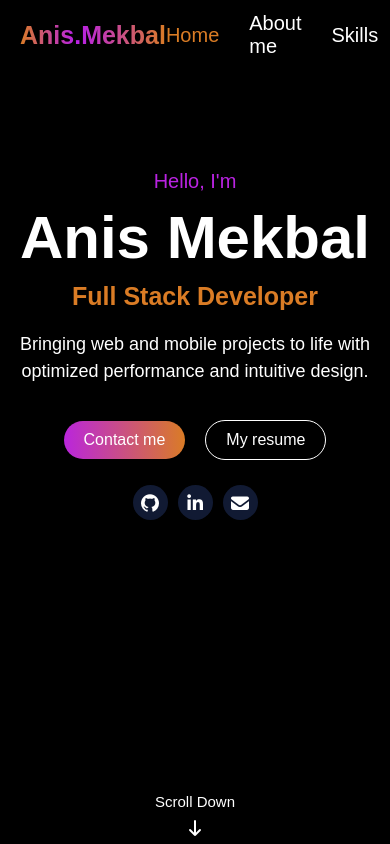
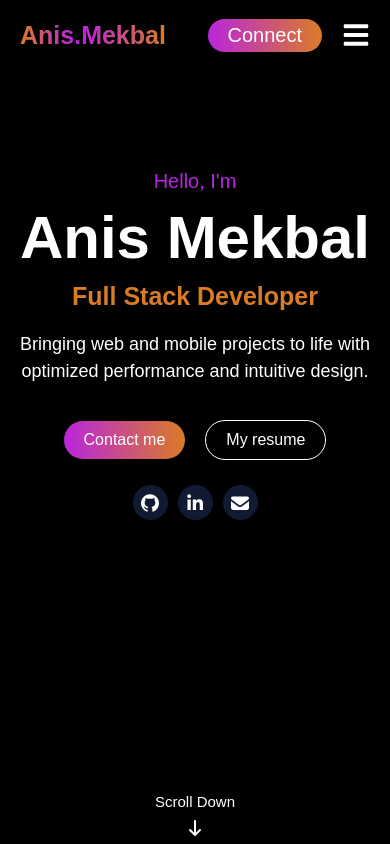
Before and after one commit to anismkb/Portfolio-MEKBAL-Anis, a React (Vite) app: page / in a window 390 px wide. Shown: the top 844 px of the page. Built offline with nearby package versions, Linux system fonts and the light colour scheme.

Commit message:
udpate navbar to adapte it to mobile

```diff
--- a/src/Components/NavBar/Navbar.css
+++ b/src/Components/NavBar/Navbar.css
@@ -90,3 +90,66 @@
 .nav-connect:hover{
     transform: scale(1.05);
 }
+
+/* --- NOUVEAU : Style pour le bouton hamburger (caché par défaut) --- */
+.navbar_toggle {
+    display: none; /* Cache l'icône sur les grands écrans (Desktop) */
+    color: white;
+    font-size: 28px;
+    margin-right: 20px;
+    z-index: 1001; /* Assurez-vous qu'il est au-dessus de tout */
+    cursor: pointer;
+}
+
+
+/* --- Media Query pour les tablettes et mobiles (Exemple : < 900px) --- */
+
+@media (max-width: 900px) {
+
+    /* 1. Afficher le bouton hamburger */
+    .navbar_toggle {
+        display: flex;
+        order: 3;
+    }
+
+    /* 2. Masquer les éléments de navigation et de fin par défaut */
+    .navbar_center{
+        display: none;
+
+        /* Styles pour positionner le menu lorsqu'il est ouvert */
+        flex-direction: column;
+        position: absolute;
+        width: 100%;
+        top: 70px; /* Commence juste en dessous de la barre de navigation */
+        right: 0;
+        background-color: rgba(0, 0, 0, 0.98); /* Fond presque opaque */
+        padding: 20px 0;
+        box-shadow: 0 4px 6px rgba(0, 0, 0, 0.5);
+        z-index: 1000;
+    }
+
+    /* 3. Afficher les éléments lorsque la classe 'open' est présente */
+    .navbar_center.open,
+    .navbar_end.open {
+        display: flex;
+    }
+
+    /* 4. Ajuster la liste pour un affichage vertical sur mobile */
+    .navbar_list {
+        flex-direction: column;
+        gap: 20px;
+        width: 100%;
+        padding: 0;
+    }
+
+    /* 5. Centrer le titre et le bouton sur la navbar principale */
+    .navbar {
+        justify-content: space-between; /* Pour que le titre et l'icône soient aux extrémités */
+    }
+
+    /* Assurez-vous que le bouton Connect ne soit pas trop large */
+    .navbar_end {
+        /* Comme il est séparé, il doit être aligné au centre du menu */
+        justify-content: right;
+    }
+}
--- a/src/Components/NavBar/Navbar.jsx
+++ b/src/Components/NavBar/Navbar.jsx
@@ -1,30 +1,50 @@
-import React from 'react'
+import React, { useState } from 'react'
+import { FaBars, FaTimes } from 'react-icons/fa'
 import './Navbar.css'
 
 const Navbar = ({ active, scrollToSection }) => {
+    // État pour gérer l'ouverture/fermeture du menu mobile
+    const [isMenuOpen, setIsMenuOpen] = useState(false);
+
+    const toggleMenu = () => {
+        setIsMenuOpen(!isMenuOpen);
+    };
+
+    const handleLinkClick = (section) => {
+        scrollToSection(section);
+        setIsMenuOpen(false);
+    }
 
     return (
         <div className='navbar'>
             <h1 className='navbar_title'
-        onClick={() => scrollToSection('home')}
+                onClick={() => handleLinkClick('home')} // Utiliser handleLinkClick
             >
                 <span className='navbar_name'>Anis</span>
                 <span className='navbar_separate'>.</span>
                 <span className='navbar_prenom'>Mekbal</span>
             </h1>
 
-      <div className='navbar_center'>
+            {/* 3. Bouton Hamburger (Visible seulement sur mobile) */}
+            <div className='navbar_toggle' onClick={toggleMenu}>
+                {isMenuOpen ? <FaTimes /> : <FaBars />}
+            </div>
+
+            {/* 4. Ajout de la classe 'open' si le menu est ouvert */}
+            <div className={`navbar_center ${isMenuOpen ? 'open' : ''}`}>
                 <ul className='navbar_list'>
-          <li className={active === 'home' ? 'active' : ''} onClick={() => scrollToSection('home')}>Home</li>
-          <li className={active === 'about' ? 'active' : ''} onClick={() => scrollToSection('about')}>About me</li>
-          <li className={active === 'skills' ? 'active' : ''} onClick={() => scrollToSection('skills')}>Skills</li>
-          <li className={active === 'projects' ? 'active' : ''} onClick={() => scrollToSection('projects')}>Projects</li>
-          <li className={active === 'resume' ? 'active' : ''} onClick={() => scrollToSection('resume')}>Resume</li>
-          <li className={active === 'contact' ? 'active' : ''} onClick={() => scrollToSection('contact')}>Contact</li>
+                    {/* Utiliser handleLinkClick pour fermer le menu après le clic */}
+                    <li className={active === 'home' ? 'active' : ''} onClick={() => handleLinkClick('home')}>Home</li>
+                    <li className={active === 'about' ? 'active' : ''} onClick={() => handleLinkClick('about')}>About me</li>
+                    <li className={active === 'skills' ? 'active' : ''} onClick={() => handleLinkClick('skills')}>Skills</li>
+                    <li className={active === 'projects' ? 'active' : ''} onClick={() => handleLinkClick('projects')}>Projects</li>
+                    <li className={active === 'resume' ? 'active' : ''} onClick={() => handleLinkClick('resume')}>Resume</li>
+                    <li className={active === 'contact' ? 'active' : ''} onClick={() => handleLinkClick('contact')}>Contact</li>
                 </ul>
             </div>
 
-      <div className='navbar_end'>
+            {/* 5. Le bouton 'Connect' doit aussi apparaître/disparaître avec le menu */}
+            <div className={`navbar_end ${isMenuOpen ? 'open' : ''}`}>
                 <div className='nav-connect'>Connect</div>
             </div>
         </div>
```
Lines whose indentation alone changed are shown as unchanged.
